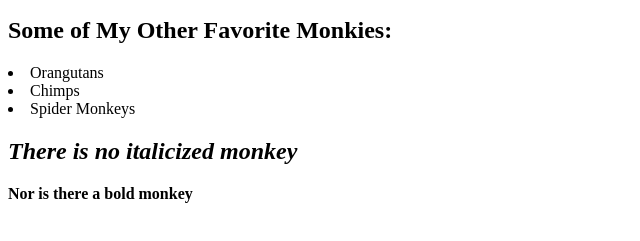
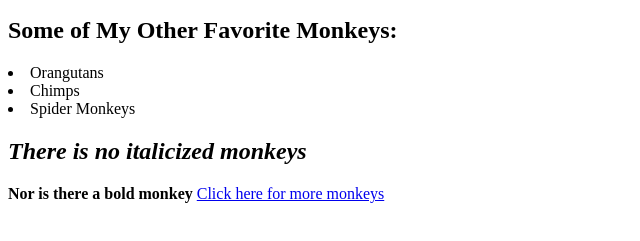
Before and after one commit to jgrosspsu/HelloWrold2, a plain HTML site: page press-release.html in a window 1280 px wide. Shown: the part 369-610 px from the top of the page, without its empty margins (0-640 px from the left). Drawn offline with Linux system fonts and the light colour scheme.

Commit message:
added URL

```diff
--- a/press-release.html
+++ b/press-release.html
@@ -7,14 +7,15 @@
 <body>
 <h1>This is My Favorite Monkey</h1>
 	<img src="http://i.livescience.com/images/i/000/015/679/original/proboscis-monkey.jpg?1301440913">
-	<h2>Some of My Other Favorite Monkies:</h2>
+	<h2>Some of My Other Favorite Monkeys:</h2>
 	<li>Orangutans</li>
 	<li>Chimps</li>
 	<li>Spider Monkeys</li>
 
-	<h2><em>There is no italicized monkey</em></h2>
+	<h2><em>There is no italicized monkeys</em></h2>
 	<b>Nor is there a bold monkey </b>
 
+	<a href="https://en.wikipedia.org/wiki/List_of_New_World_monkey_species" target="_blank">Click here for more monkeys<a/>
 
 
 </body>
```
